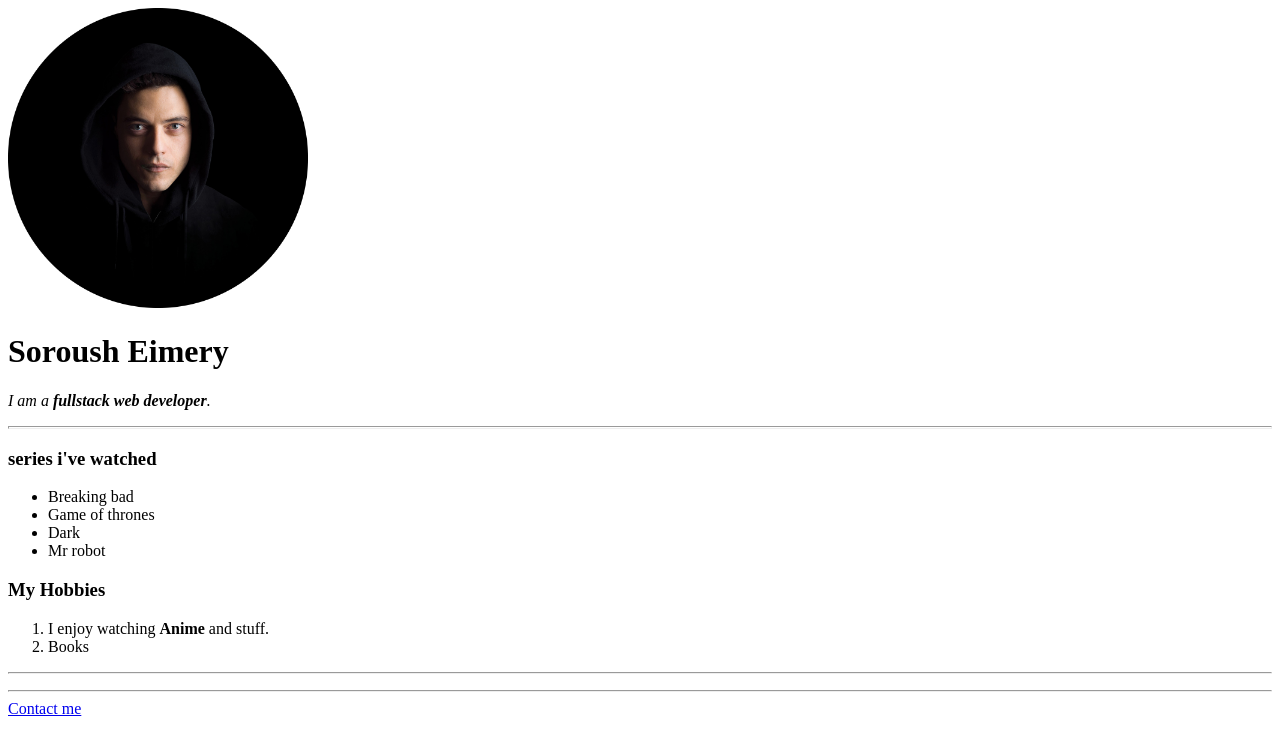
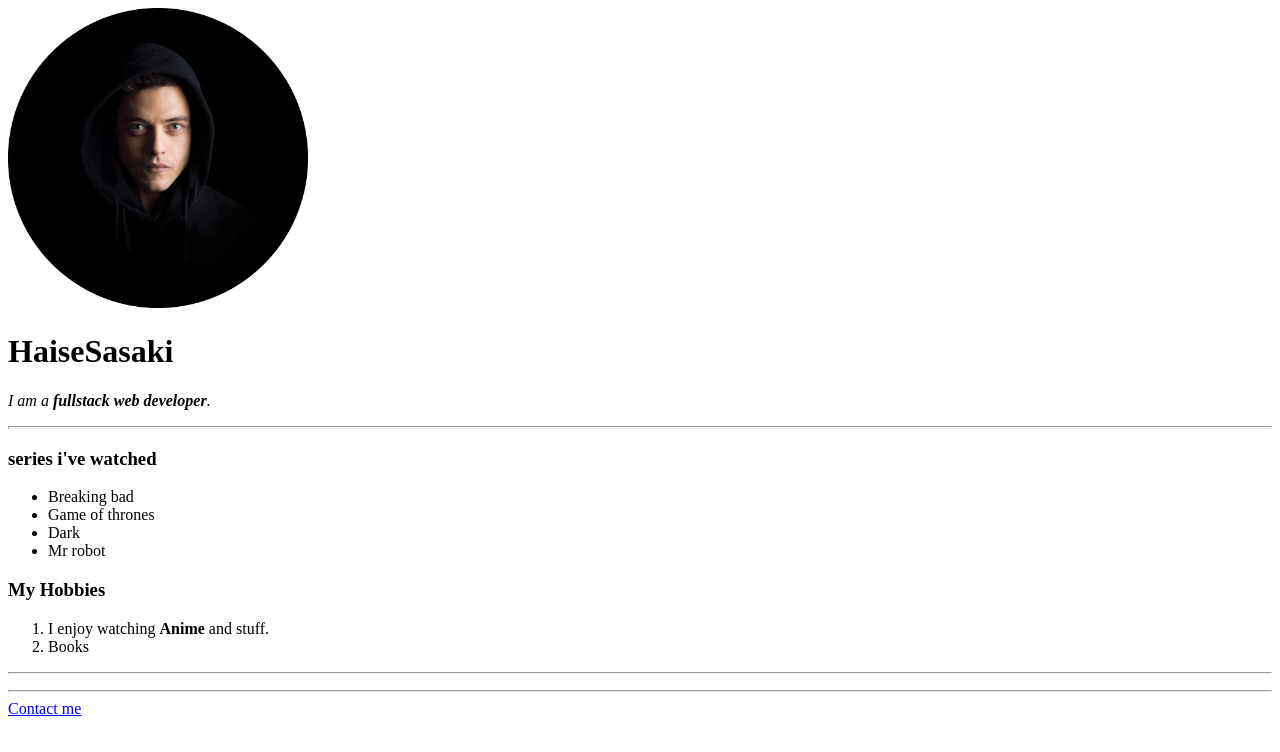
Before and after one commit to h4is3/cv, a plain HTML site: page index.html in a window 1280 px wide. Drawn offline with Linux system fonts and the light colour scheme.

Commit message:
Update index.html

```diff
--- a/index.html
+++ b/index.html
@@ -8,7 +8,7 @@
 </head>
 <body>
     <img src="elliot.jpg" alt="Soroush Eimery aka Mr robot" width="300" height="300">
-    <h1>Soroush Eimery</h1>
+    <h1>HaiseSasaki</h1>
     <p><em>I am a <strong>fullstack web developer</strong>.</em></p>
     <hr size="3">
     <h3>series i've watched</h3>
```
